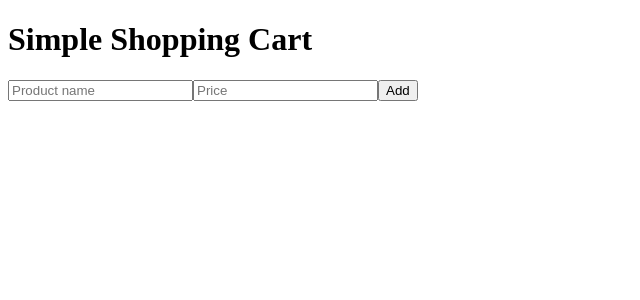
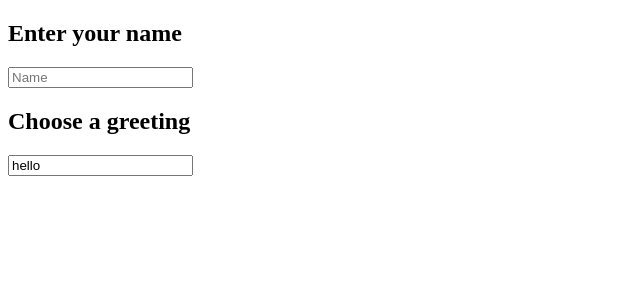
Before and after one commit to abdullahi911/dugsiiye-react-projects, a React (Vite) app: page / in a window 1280 px wide. Shown: the top 300 px of the page, without its empty margins (0-640 px from the left). Built offline with nearby package versions, Linux system fonts and the light colour scheme.

Commit message:
submitting exercise 4

```diff
--- a/src/App.jsx
+++ b/src/App.jsx
@@ -1,11 +1,12 @@
 import useState from "react"
-import Cart from "./Shoping";
+import Use from "./Ussefct.jsx"
 function App() {
 
 
   return (
     <div>
-   <Cart/>
+      <Use/>
+
     </div>
 
 
--- /dev/null
+++ b/src/Ussefct.jsx
@@ -0,0 +1,36 @@
+import { useState, useEffect } from "react";
+
+const Use = () => {
+  const [name, setName] = useState("");
+  const [greeting, setGreeting] = useState("hello");
+
+  useEffect(() => {
+    if (name.trim() === "") {
+      document.title = "welcome!";
+    } else {
+      document.title = `${greeting} ${name}`;
+    }
+  }, [name, greeting]);
+
+  return (
+    <>
+      <h2>Enter your name</h2>
+      <input
+        type="text"
+        value={name}
+        onChange={(e) => setName(e.target.value)}
+        placeholder="Name"
+      />
+
+      <h2>Choose a greeting</h2>
+      <input
+        type="text"
+        value={greeting}
+        onChange={(e) => setGreeting(e.target.value)}
+        placeholder="Greeting"
+      />
+    </>
+  );
+};
+
+export default Use;
```
Also changed, not shown: exercise images/exercise6 .png (added).
